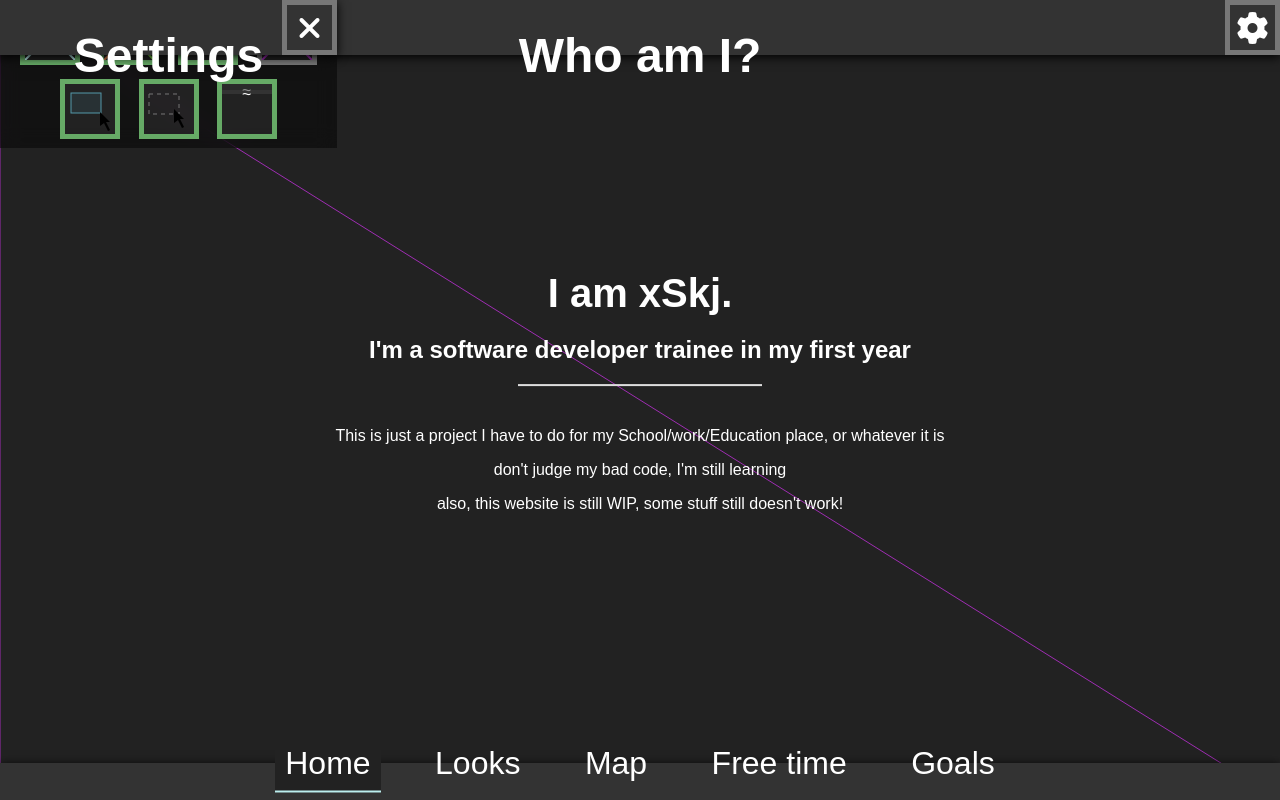
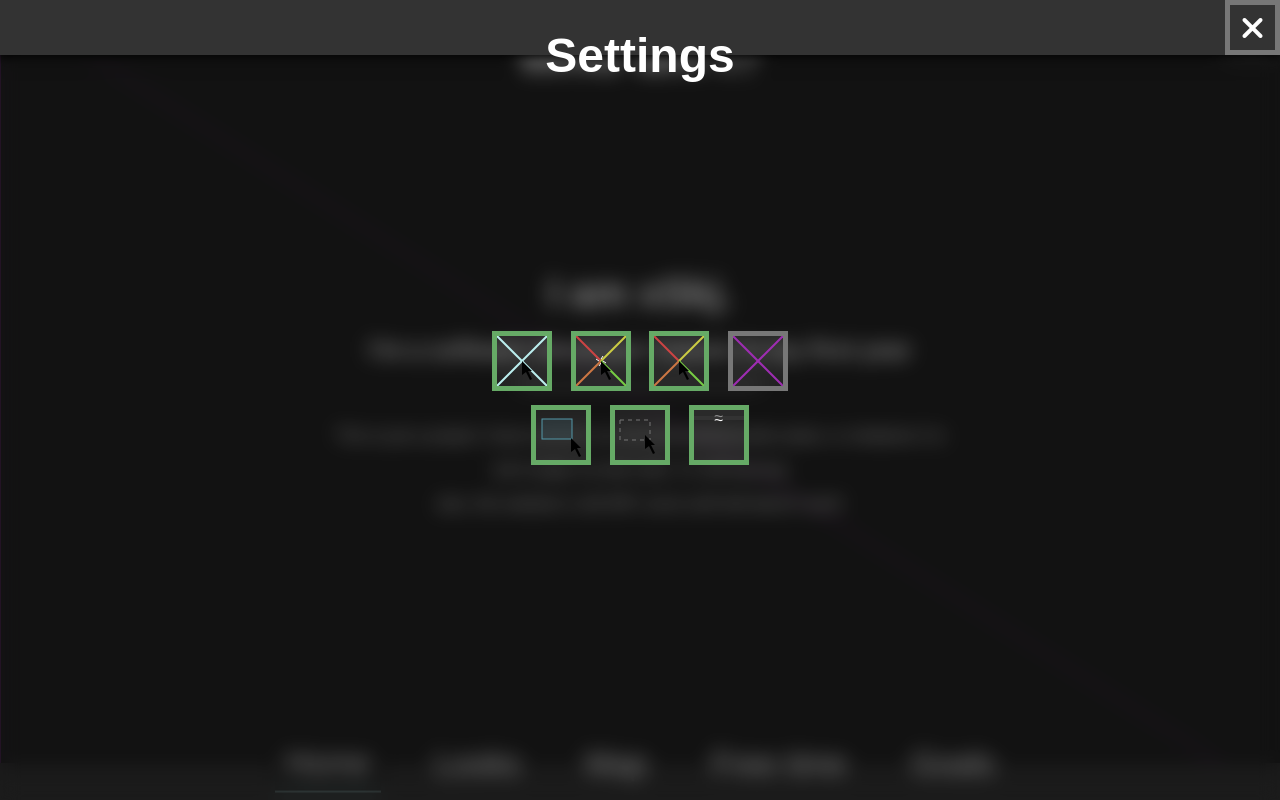
Before and after one commit to xSkjj/website_test, a plain HTML site: page index.html in a window 1280 px wide. Both pictures are taken after a click on the button 1252 px from the left and 27 px from the top of the page. Drawn offline with Linux system fonts and the light colour scheme.

Commit message:
Update style.css

```diff
--- a/style.css
+++ b/style.css
@@ -6,7 +6,7 @@
     outline: none;
 }
 
-html, body, #mouseBox, #settings-wrapper {
+html, body, #mouseBox, #settings {
     width: 100%;
     height: 100%;
     margin: 0;
```
